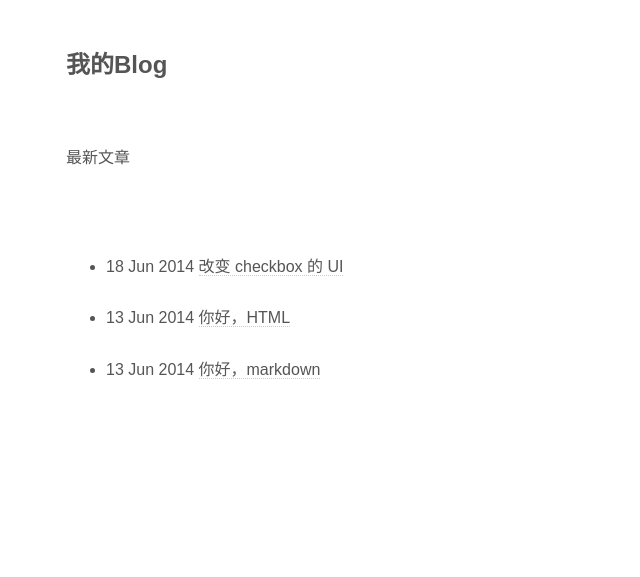
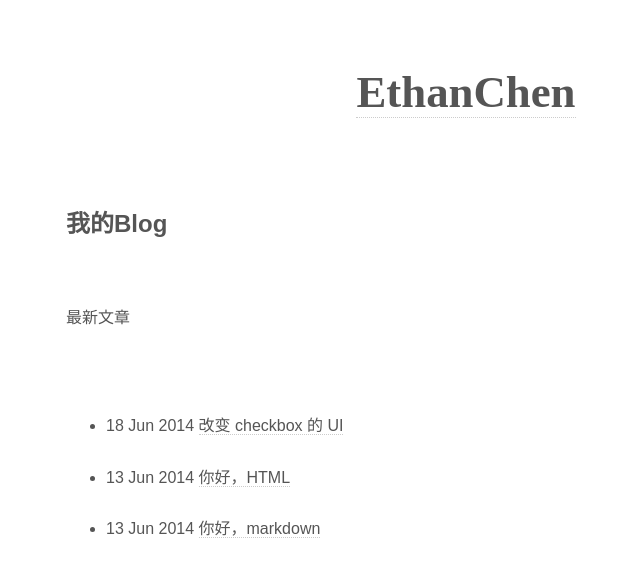
Before and after one commit to ethanchen/ethanchen.github.io, a Jekyll site: the page built from index.html, in a window 1280 px wide. Shown: the top 577 px of the page, without its empty margins (174-814 px from the left). Built offline with Jekyll 4.4.1, drawn with Linux system fonts in a browser that asks for light colours.

Commit message:
new layout

```diff
--- /dev/null
+++ b/_includes/header.html
@@ -0,0 +1,3 @@
+<header>
+		<h1><a href="http://ethanchen.github.io/">EthanChen</a></h1>
+	</header>
--- a/_layouts/default.html
+++ b/_layouts/default.html
@@ -1,7 +1,10 @@
 {% include head.html %}
 　　<body>
+	{% include header.html %}
+	<section>
 
 　　　　{{ content }}
+	</section>
 
 　　</body>
 　　</html>
--- a/_layouts/post.html
+++ b/_layouts/post.html
@@ -1,8 +1,6 @@
 {% include head.html %}
 <body>
-	<header>
-		<h1><a href="http://ethanchen.github.io/">EthanChen</a></h1>
-	</header>
+	{% include header.html %}
 	<article>
 		<h1>{{ page.title }}</h1>
 　　　　{{ content }}
```
